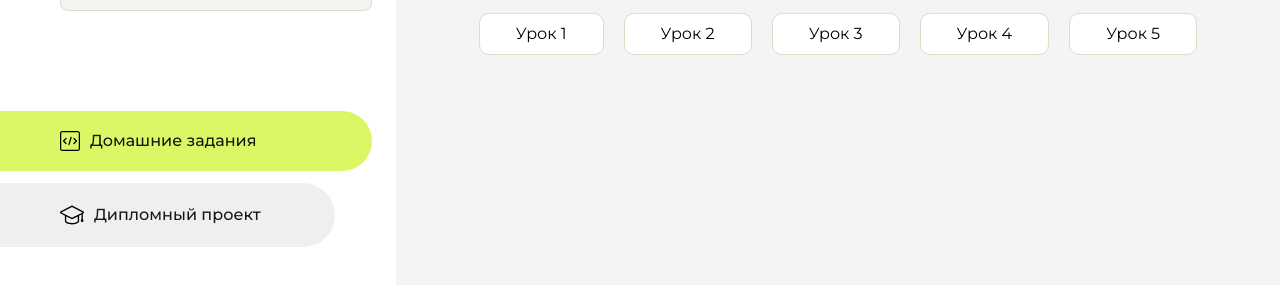
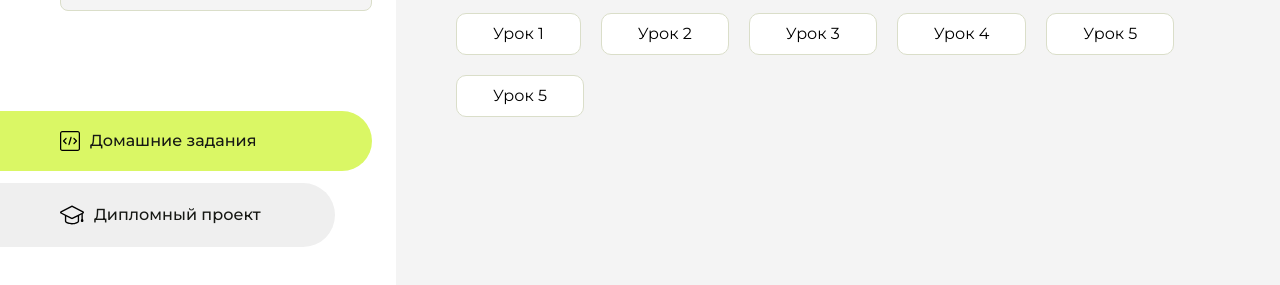
Before and after one commit to TimurRival32/HomeWork, a plain HTML site: page index.html in a window 1280 px wide. Shown: the part 225-510 px from the top of the page. Drawn offline with Linux system fonts and the light colour scheme.

Commit message:
Update index.html

```diff
--- a/index.html
+++ b/index.html
@@ -107,6 +107,9 @@
                     <li class="content__list-item">
                         <a href="дз5/index.html">Урок 5</a>
                     </li>
+                    <li class="content__list-item">
+                        <a href="Верстка макета/index.html">Урок 5</a>
+                    </li
                 </ul>
             </div>
             <div class="content__block hidden" id="diplomBlock">
```
